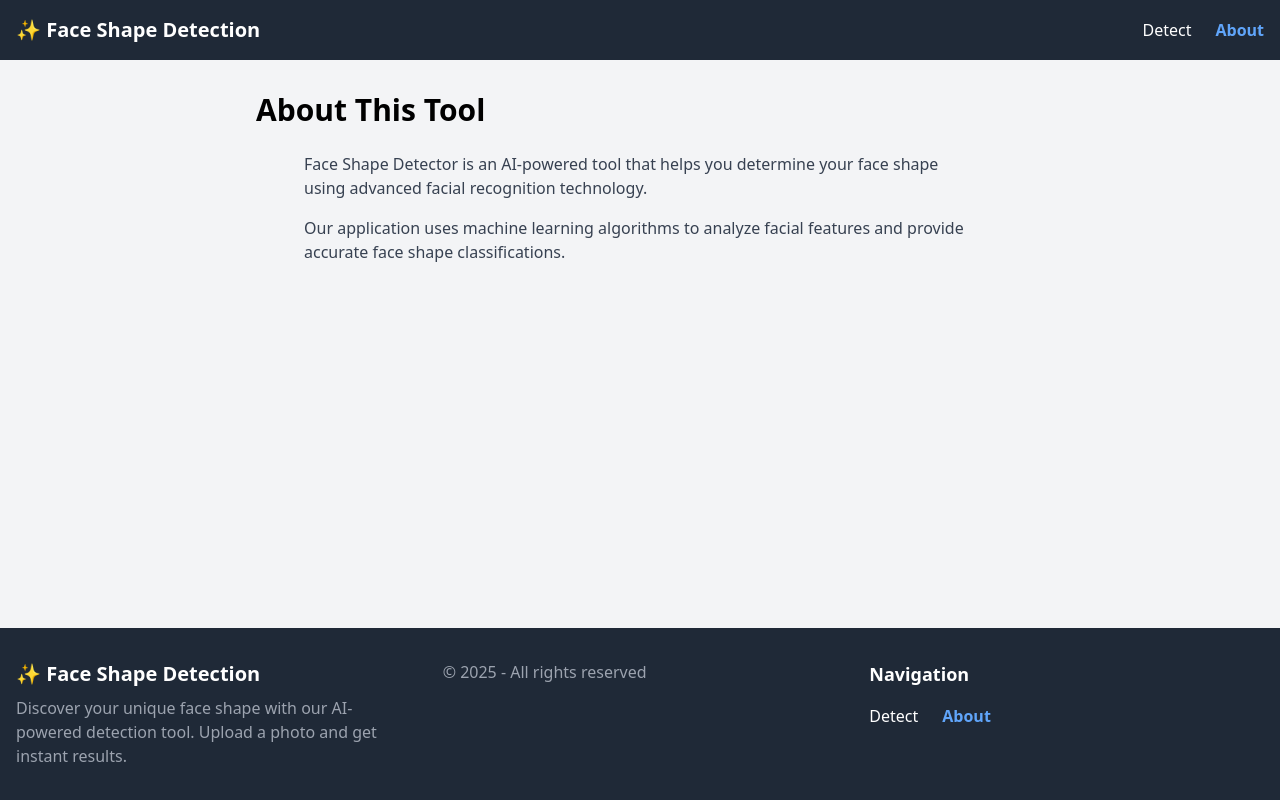
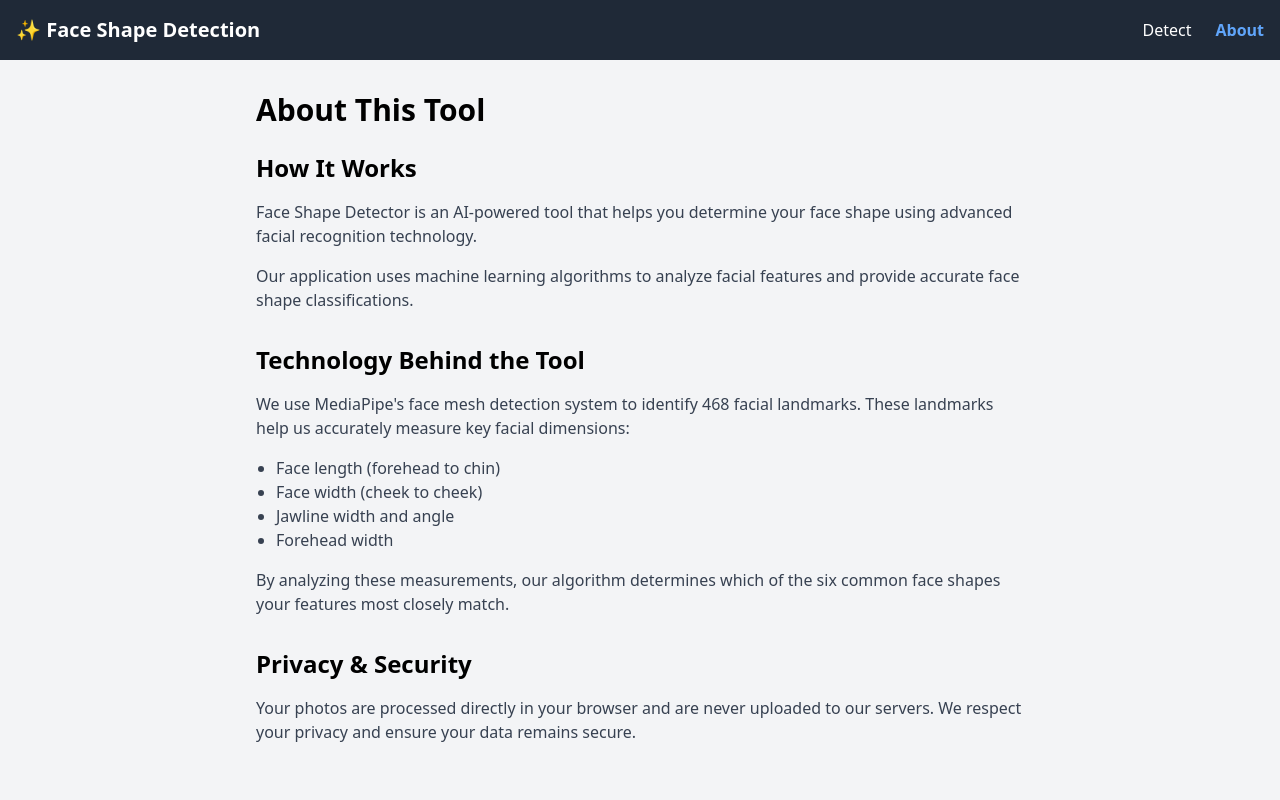
Before and after one commit to henzogomes/face-shape-detection, a React (Vite) app: page /about in a window 1280 px wide. Shown: the top 800 px of the page. Built offline with nearby package versions, Linux system fonts and the light colour scheme; no server answers.

Commit message:
seo improvements

```diff
--- a/src/components/FaceAnalyzer.tsx
+++ b/src/components/FaceAnalyzer.tsx
@@ -50,9 +50,16 @@ const FaceAnalyzer: React.FC = () => {
     <div className="relative">
       {/* Processing Overlay */}
       {showProcessingOverlay && (
-        <div className="fixed inset-0 bg-gray-800 bg-opacity-70 z-50 flex items-center justify-center">
+        <div
+          className="fixed inset-0 bg-gray-800 bg-opacity-70 z-50 flex items-center justify-center"
+          role="alert"
+          aria-live="assertive"
+        >
           <div className="bg-white p-6 rounded-lg shadow-lg flex flex-col items-center">
-            <div className="w-10 h-10 border-2 border-blue-500 border-t-transparent rounded-full animate-spin mb-4"></div>
+            <div
+              className="w-10 h-10 border-2 border-blue-500 border-t-transparent rounded-full animate-spin mb-4"
+              aria-hidden="true"
+            ></div>
             <p className="text-lg font-semibold">Processing your image...</p>
             <p className="text-sm text-gray-500 mt-2">
               Please wait while we analyze your face shape
@@ -61,11 +68,21 @@ const FaceAnalyzer: React.FC = () => {
         </div>
       )}
 
-      {error && <p className="text-red-500 mb-5 text-center">{error}</p>}
+      {error && (
+        <div role="alert" className="text-red-500 mb-5 text-center">
+          {error}
+        </div>
+      )}
 
       <div className="flex flex-col md:flex-row gap-1">
         {/* Left Column - File Upload */}
-        <div className="w-full md:w-2/3 p-4">
+        <section
+          className="w-full md:w-2/3 p-4"
+          aria-labelledby="upload-section"
+        >
+          <h2 id="upload-section" className="sr-only">
+            Upload Photo Section
+          </h2>
           <FileUpload
             setFaceShape={setFaceShape}
             setFaceLength={setFaceLength}
@@ -76,10 +93,16 @@ const FaceAnalyzer: React.FC = () => {
             showMeasurements={showMeasurements}
             setIsProcessing={setIsProcessing}
           />
-        </div>
+        </section>
 
         {/* Right Column - Results */}
-        <div className="w-full md:w-3/6 p-4">
+        <section
+          className="w-full md:w-3/6 p-4"
+          aria-labelledby="results-section"
+        >
+          <h2 id="results-section" className="sr-only">
+            Analysis Results
+          </h2>
           <Results
             faceShape={faceShape}
             faceLength={faceLength}
@@ -90,13 +113,18 @@ const FaceAnalyzer: React.FC = () => {
             showMeasurements={showMeasurements}
             toggleMeasurements={toggleMeasurements}
           />
-        </div>
+        </section>
       </div>
 
       {/* Face Shape Information Section */}
-      <ShapesInfo
-        highlightedShape={faceShape !== "-" ? faceShape : undefined}
-      />
+      <section aria-labelledby="shapes-info">
+        <h2 id="shapes-info" className="sr-only">
+          Face Shape Information
+        </h2>
+        <ShapesInfo
+          highlightedShape={faceShape !== "-" ? faceShape : undefined}
+        />
+      </section>
     </div>
   );
 };
--- a/src/components/Results.tsx
+++ b/src/components/Results.tsx
@@ -26,11 +26,12 @@ const Results: React.FC<ResultsProps> = ({
   toggleMeasurements,
 }) => {
   return (
-    <div className="mt-5 text-left">
+    <section className="mt-5 text-left">
       <h2 className="text-xl font-bold mb-4">Your Face Analysis</h2>
 
-      <div className="bg-white p-5 rounded-lg shadow">
-        <div className="mb-4">
+      <article className="bg-white p-5 rounded-lg shadow">
+        {/* Main Result */}
+        <header className="mb-4">
           <h3 className="text-2xl font-bold text-orange-600 mb-2 inline">
             Face type:
             <span className="text-2xl font-bold uppercase text-black">
@@ -38,12 +39,15 @@ const Results: React.FC<ResultsProps> = ({
               {faceShape}
             </span>
           </h3>
-        </div>
+        </header>
 
-        <div>
+        {/* Probabilities Section */}
+        <section>
           <ProgressBars probabilities={probabilities} />
-        </div>
+        </section>
 
+        {/* Measurements Section */}
+        <section>
           <h3 className="text-lg font-bold mb-2 mt-10">Measurements</h3>
           <div className="grid grid-cols-2 gap-4 mb-4">
             <div>
@@ -67,23 +71,26 @@ const Results: React.FC<ResultsProps> = ({
               </p>
             </div>
 
-          {/* Measurement control button - only shown after processing */}
-          {isProcessing && (
+            {/* Measurement control button - only shown when we have results */}
+            {faceShape !== "-" && (
               <div className="mb-4">
                 <button
                   onClick={toggleMeasurements}
                   className="bg-white text-black border border-black hover:bg-gray-100 font-bold py-1 px-3 rounded text-sm flex items-center gap-2"
+                  aria-pressed={showMeasurements}
                 >
                   <FontAwesomeIcon
                     icon={showMeasurements ? faRulerHorizontal : faRuler}
+                    aria-hidden="true"
                   />
                   {showMeasurements ? "Hide Measurements" : "Show Measurements"}
                 </button>
               </div>
             )}
           </div>
-      </div>
-    </div>
+        </section>
+      </article>
+    </section>
   );
 };
 
--- a/src/components/ShapesInfo.tsx
+++ b/src/components/ShapesInfo.tsx
@@ -40,11 +40,13 @@ interface ShapesInfoProps {
 
 const ShapesInfo: React.FC<ShapesInfoProps> = ({ highlightedShape }) => {
   return (
-    <div className="mt-8">
-      <h2 className="text-xl font-bold mb-4">Face Shape Types Guide</h2>
+    <section className="mt-8" aria-labelledby="face-shapes-guide">
+      <h2 id="face-shapes-guide" className="text-xl font-bold mb-4">
+        Face Shape Types Guide
+      </h2>
       <div className="grid grid-cols-1 md:grid-cols-3 gap-4">
         {faceShapeInfo.map((shape) => (
-          <div
+          <article
             key={shape.type}
             className={`p-4 rounded-lg shadow ${
               highlightedShape?.toLowerCase() === shape.type
@@ -70,10 +72,10 @@ const ShapesInfo: React.FC<ShapesInfoProps> = ({ highlightedShape }) => {
             >
               {shape.description}
             </p>
-          </div>
+          </article>
         ))}
       </div>
-    </div>
+    </section>
   );
 };
 
--- a/src/pages/About.tsx
+++ b/src/pages/About.tsx
@@ -13,9 +13,12 @@ const About: React.FC = () => {
         path="/about"
         structuredData={defaultStructuredData}
       />
-      <div className="max-w-3xl mx-auto">
+      <article className="max-w-3xl mx-auto">
         <h1 className="text-3xl font-bold mb-6">About This Tool</h1>
-        <div className="max-w-2xl mx-auto">
+
+        <section className="mb-8">
+          <h2 className="text-2xl font-semibold mb-4">How It Works</h2>
+          <div className="prose max-w-none">
             <p className="mb-4 text-gray-700">
               Face Shape Detector is an AI-powered tool that helps you determine
               your face shape using advanced facial recognition technology.
@@ -25,7 +28,42 @@ const About: React.FC = () => {
               features and provide accurate face shape classifications.
             </p>
           </div>
+        </section>
+
+        <section className="mb-8">
+          <h2 className="text-2xl font-semibold mb-4">
+            Technology Behind the Tool
+          </h2>
+          <div className="prose max-w-none">
+            <p className="mb-4 text-gray-700">
+              We use MediaPipe's face mesh detection system to identify 468
+              facial landmarks. These landmarks help us accurately measure key
+              facial dimensions:
+            </p>
+            <ul className="list-disc pl-5 mb-4 text-gray-700">
+              <li>Face length (forehead to chin)</li>
+              <li>Face width (cheek to cheek)</li>
+              <li>Jawline width and angle</li>
+              <li>Forehead width</li>
+            </ul>
+            <p className="mb-4 text-gray-700">
+              By analyzing these measurements, our algorithm determines which of
+              the six common face shapes your features most closely match.
+            </p>
           </div>
+        </section>
+
+        <section>
+          <h2 className="text-2xl font-semibold mb-4">Privacy & Security</h2>
+          <div className="prose max-w-none">
+            <p className="mb-4 text-gray-700">
+              Your photos are processed directly in your browser and are never
+              uploaded to our servers. We respect your privacy and ensure your
+              data remains secure.
+            </p>
+          </div>
+        </section>
+      </article>
     </>
   );
 };
--- a/src/pages/Home.tsx
+++ b/src/pages/Home.tsx
@@ -28,7 +28,14 @@ const Home: React.FC = () => {
         structuredData={defaultStructuredData}
       />
       <div className="h-screen flex flex-col items-center justify-center bg-gray-100">
-        <h1 className="text-4xl font-bold mb-8">Face Shape Detection</h1>
+        <header className="text-center mb-8">
+          <h1 className="text-4xl font-bold mb-4">Face Shape Detection</h1>
+          <p className="text-lg text-gray-700 max-w-md mx-auto">
+            Discover your unique face shape using our advanced AI detection
+            tool. Upload a photo and get instant results.
+          </p>
+        </header>
+
         <button
           onClick={() => {
             trackDetectButtonClick();
@@ -38,6 +45,14 @@ const Home: React.FC = () => {
         >
           {APP_ICON} Let's start!
         </button>
+
+        <section className="mt-8 text-center max-w-lg">
+          <p className="text-gray-600">
+            Our AI analyzes facial landmarks to identify your face shape: oval,
+            round, square, heart, diamond, or oblong. Get personalized
+            recommendations based on your results.
+          </p>
+        </section>
       </div>
     </>
   );
```
Lines whose indentation alone changed are shown as unchanged.
